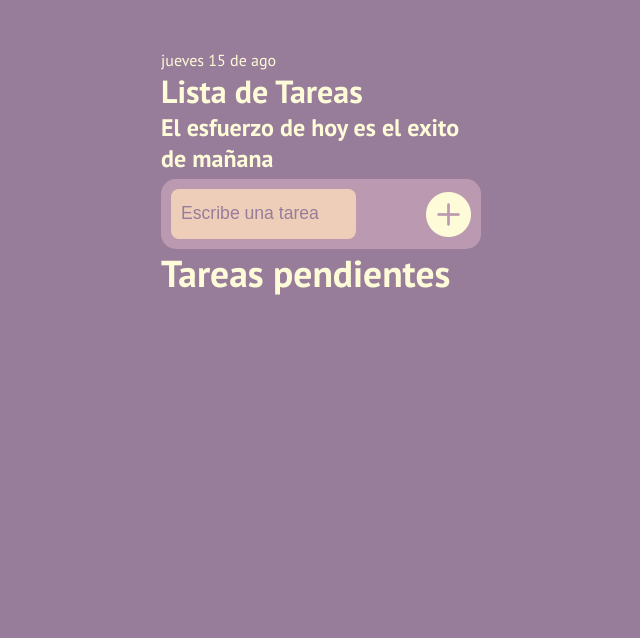
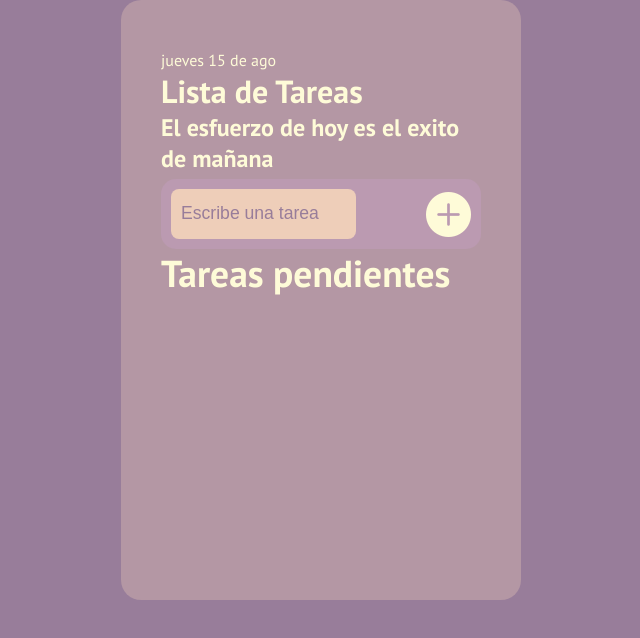
Before and after one commit to celestenis/tareas-pendientes, a plain HTML site: page index.html in a window 1280 px wide. Shown: the whole page, without its empty margins (319-959 px from the left). Drawn offline with nearby package versions, Linux system fonts and the light colour scheme.

Commit message:
Add files via upload

```diff
--- a/style.css
+++ b/style.css
@@ -21,6 +21,8 @@ body{
     height: 600px;
     margin: 0 auto;
     padding: 40px;
+    background-color: #eeceb950;
+    border-radius: 20px;
 }
 .encabezado{
     padding: 10px 0 5px 0;
@@ -41,6 +43,7 @@ body{
     border-radius: 8px;
     background-color: #EECEB9;
     padding-left: 10px;
+
 }
 .agregar input::placeholder{
     font-size: 1.1rem;
```
Also changed, not shown: assets/captura.jpg (added), 1 other file.
